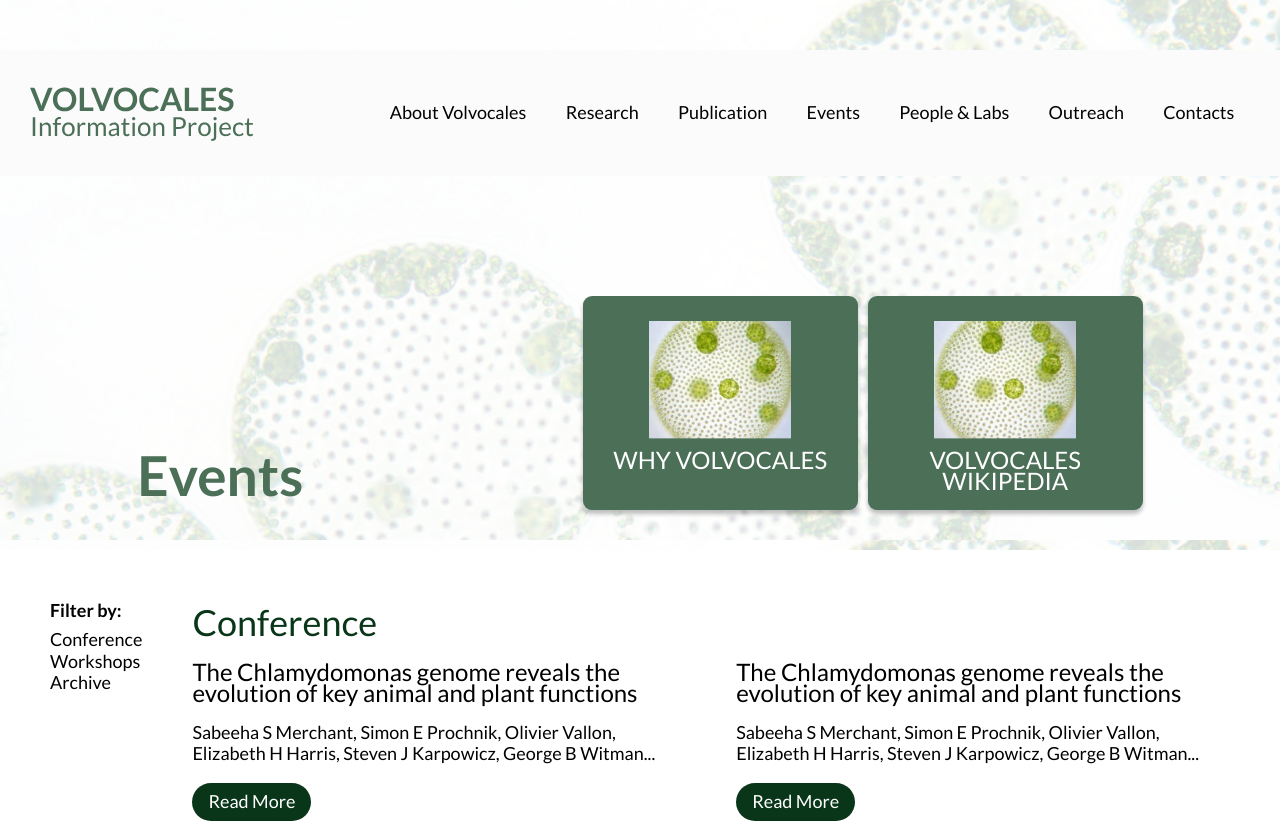
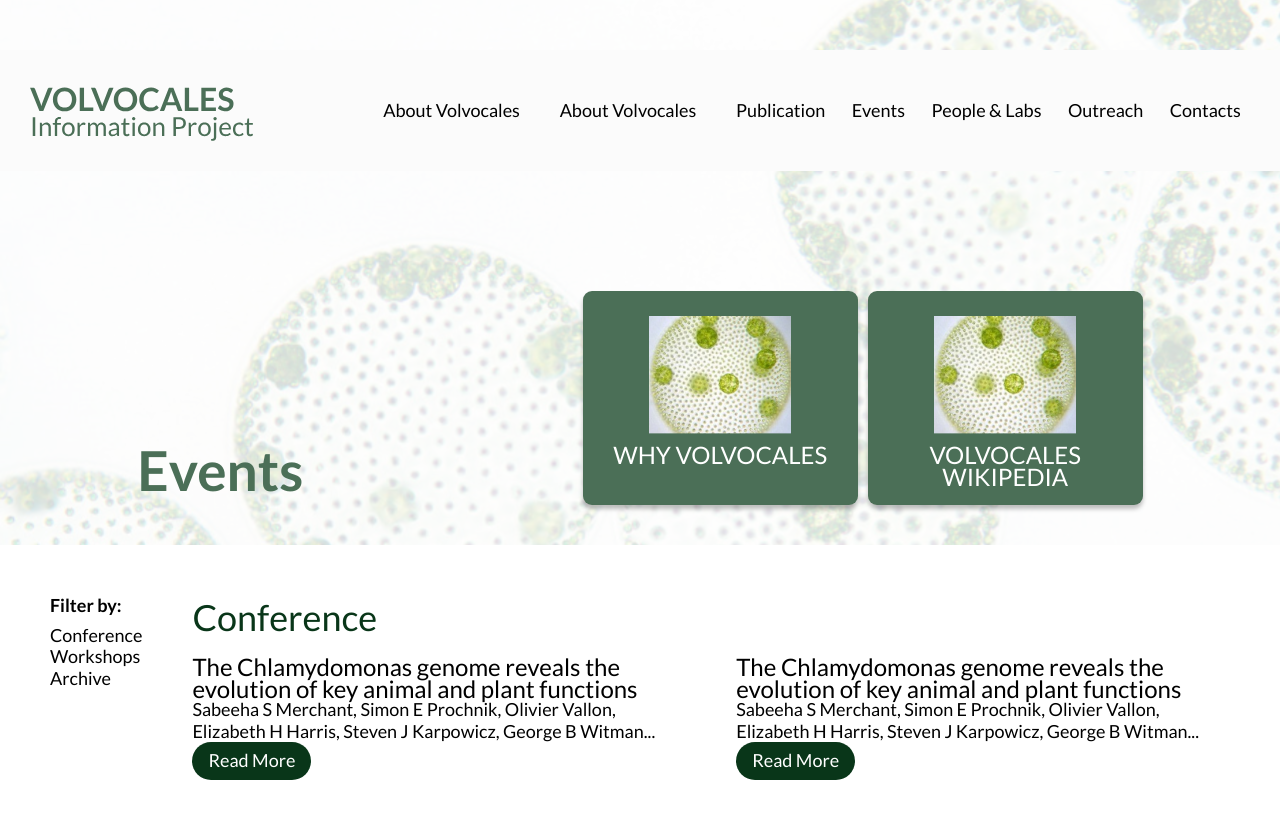
Before and after one commit to BookSadprasid/UNB-VIP, a Next.js app: page /events in a window 1280 px wide. Shown: the top 823 px of the page. Built offline with nearby package versions, Linux system fonts and the light colour scheme.

Commit message:
Added tailwinds and add support for navigation menues

```diff
--- a/components/header.jsx
+++ b/components/header.jsx
@@ -3,21 +3,11 @@ import styles from "../styles/header.module.scss";
 import { Nav } from "./nav";
 
 const defaultLinks = [
-  {
-    name: "Why Volvocales",
-    href: "/why",
-  },
-  {
-    name: "Photo Gallery",
-    href: "/gallery",
-  },
-  {
-    name: "People & Labs",
-    href: "/team",
-  },
+  { name: "Why Volvocales", href: "/why" },
+  { name: "Photo Gallery", href: "/gallery" },
+  { name: "People & Labs", href: "/team" },
 ];
 
-// TODO: Add media queries to handle 4 column
 export function Header({ children, links = defaultLinks }) {
   return (
     <header className={styles.header}>
--- a/components/nav.jsx
+++ b/components/nav.jsx
@@ -1,5 +1,5 @@
 import Link from "next/link";
-import styles from "../styles/nav.module.css";
+import styles from "../styles/nav.module.scss";
 
 export function Nav() {
   return (
@@ -10,13 +10,57 @@ export function Nav() {
         </a>
       </Link>
       <div className={styles.nav_menu}>
-        <Link href="/about">
-          <a>About Volvocales</a>
-        </Link>
+        <div className="menu" style={{ minWidth: 150 }}>
+          <Link href="/about">
+            <a>About Volvocales</a>
+          </Link>
+          <ul
+            className="absolute list-arrow text-left flex flex-col gap-2 pt-1"
+            style={{ paddingLeft: 20 }}
+          >
+            <li>
+              <Link href="/why">
+                <a>Why Volvocales</a>
+              </Link>
+            </li>
+            <li>
+              <Link href="/wiki">
+                <a>Volvocales Wikipedia</a>
+              </Link>
+            </li>
+            <li>
+              <Link href="/gallery">
+                <a>Photo Gallery</a>
+              </Link>
+            </li>
+          </ul>
+        </div>
 
-        <Link href="/research">
-          <a>Research</a>
-        </Link>
+        <div className="menu" style={{ minWidth: 150 }}>
+          <Link href="/about">
+            <a>About Volvocales</a>
+          </Link>
+          <ul
+            className="absolute list-arrow text-left flex flex-col gap-2 pt-1"
+            style={{ paddingLeft: 20 }}
+          >
+            <li>
+              <Link href="/research/theme">
+                <a>Research Theme</a>
+              </Link>
+            </li>
+            <li>
+              <Link href="/research/resources">
+                <a>Research Resources</a>
+              </Link>
+            </li>
+            <li>
+              <Link href="/research/tools">
+                <a>Research Tools</a>
+              </Link>
+            </li>
+          </ul>
+        </div>
 
         <Link href="/publications">
           <a>Publication</a>
--- a/package.json
+++ b/package.json
@@ -12,5 +12,10 @@
     "react": "17.0.1",
     "react-dom": "17.0.1",
     "sass": "^1.32.8"
+  },
+  "devDependencies": {
+    "autoprefixer": "^10.2.5",
+    "postcss": "^8.2.9",
+    "tailwindcss": "^2.0.4"
   }
 }
--- /dev/null
+++ b/pages/_document.jsx
@@ -0,0 +1,21 @@
+import Document, { Html, Head, Main, NextScript } from "next/document";
+
+export default class MyDocument extends Document {
+  render() {
+    return (
+      <Html lang="en">
+        <Head>
+          <link rel="preconnect" href="https://fonts.gstatic.com" />
+          <link
+            href="https://fonts.googleapis.com/css2?family=Lato:wght@100;300;400;700;900&display=swap"
+            rel="stylesheet"
+          />
+        </Head>
+        <body>
+          <Main />
+          <NextScript />
+        </body>
+      </Html>
+    );
+  }
+}
--- a/pages/why.jsx
+++ b/pages/why.jsx
@@ -12,14 +12,8 @@ export default function Why() {
 
       <Header
         links={[
-          {
-            name: "VOLVOCALES WIKIPEDIA",
-            href: "#",
-          },
-          {
-            name: "PHOTO GALLERY",
-            href: "#",
-          },
+          { name: "VOLVOCALES WIKIPEDIA", href: "#" },
+          { name: "PHOTO GALLERY", href: "#" },
         ]}
       >
         <h1>Why Volvocales</h1>
--- /dev/null
+++ b/postcss.config.js
@@ -0,0 +1,6 @@
+module.exports = {
+  plugins: {
+    tailwindcss: {},
+    autoprefixer: {},
+  },
+}
--- a/styles/globals.scss
+++ b/styles/globals.scss
@@ -1,22 +1,52 @@
-/* Font import */
-@import url("https://fonts.googleapis.com/css2?family=Lato:wght@100;300;400;700;900&display=swap");
+// https://tailwindcss.com/docs/adding-base-styles
+@tailwind base;
+@tailwind components;
+@tailwind utilities;
+
+@layer base {
+  * {
+    -webkit-font-smoothing: antialiased;
+    -moz-osx-font-smoothing: grayscale;
+  }
+
+  html {
+    font-family: "Lato", sans-serif;
+  }
+
+  body {
+    font-size: 18px;
+  }
+
+  nav,
+  main {
+    @apply container;
+  }
+}
+
+@layer components {
+  .menu {
+    ul {
+      display: none;
+    }
+
+    &:hover,
+    a:hover,
+    ul:hover {
+      ul {
+        display: flex;
+      }
+    }
+  }
+}
 
 :root {
   --green: #093619;
-}
-
-* {
-  box-sizing: border-box;
-  -webkit-font-smoothing: antialiased;
-  -moz-osx-font-smoothing: grayscale;
 }
 
 html,
 body {
   padding: 0;
   margin: 0;
-  font-family: "Lato", sans-serif;
-  font-size: 18px;
   line-height: 21.6px;
 }
 
--- a/styles/header.module.scss
+++ b/styles/header.module.scss
@@ -1,6 +1,7 @@
 .header {
   padding-top: 50px;
   background-image: url("/background.svg");
+  background-size: cover;
 
   h1 {
     font-size: 55px;
--- /dev/null
+++ b/tailwind.config.js
@@ -0,0 +1,26 @@
+module.exports = {
+  purge: ["./pages/**/*.{js,ts,jsx,tsx}", "./components/**/*.{js,ts,jsx,tsx}"],
+  darkMode: false, // or 'media' or 'class'
+  theme: {
+    screens: {
+      desktop: "1440px",
+    },
+    container: {
+      center: true,
+    },
+    listStyleType: {
+      none: "none",
+      arrow: "disclosure-closed",
+    },
+    spacing: {
+      0: 0,
+      1: "8px",
+      2: "16px",
+    },
+    extend: {},
+  },
+  variants: {
+    extend: {},
+  },
+  plugins: [],
+};
```
Also changed, not shown: styles/nav.module.scss (renamed from styles/nav.module.css), 1 other file (tests, documents, lock files or other folders).
